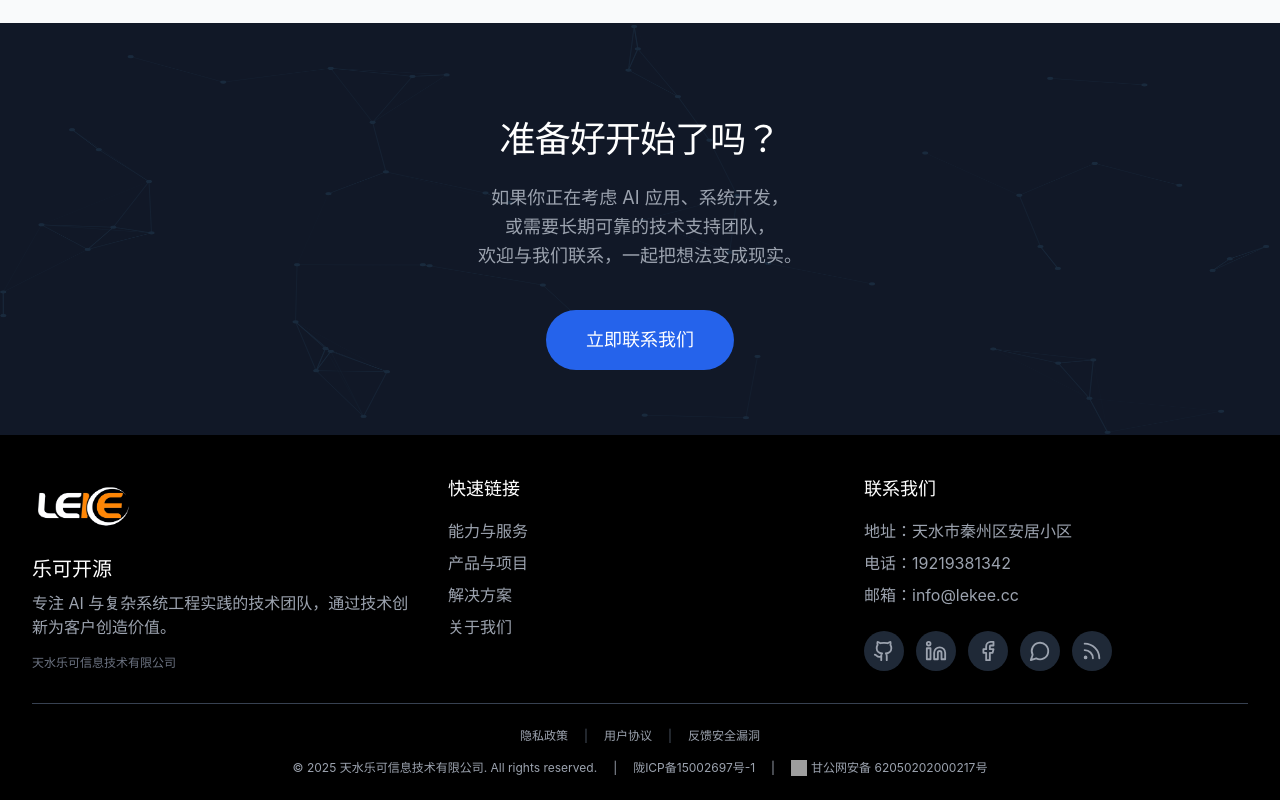
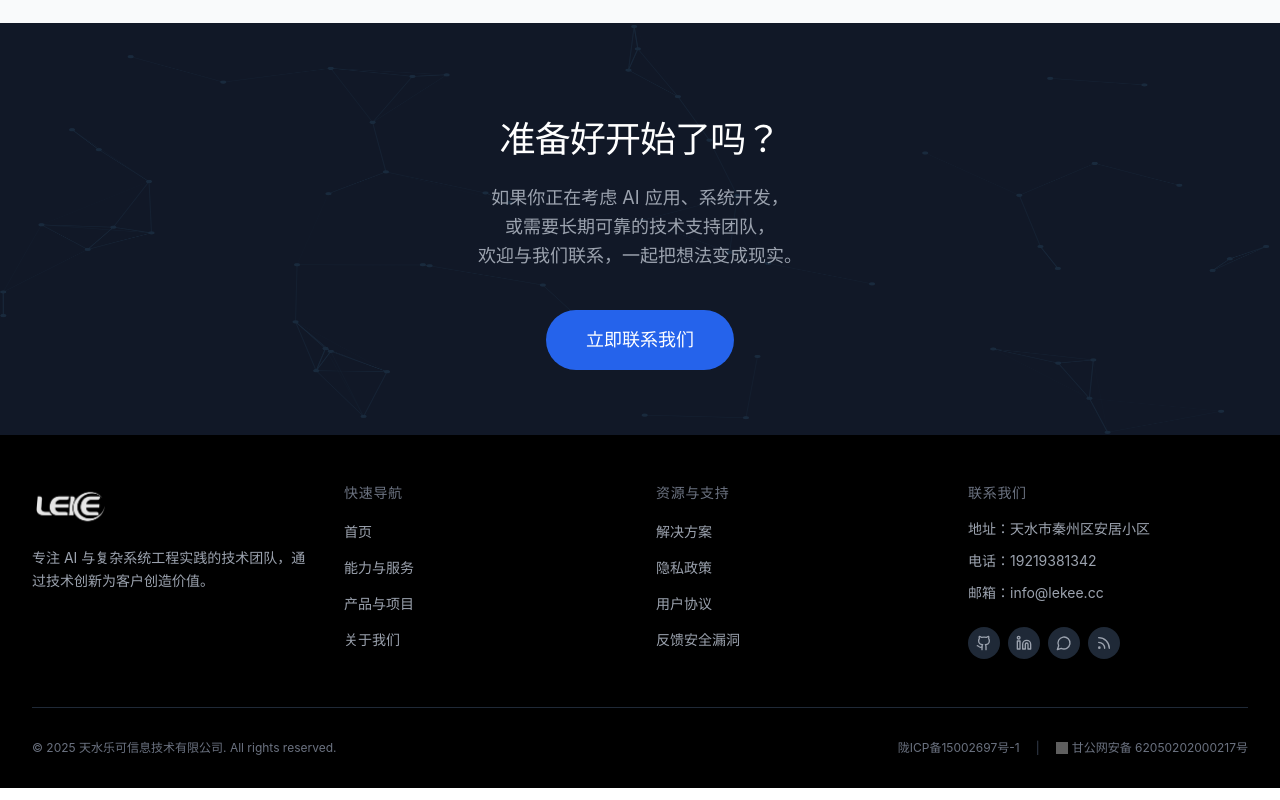
Before and after one commit to lekeopen/lekee-official-site, a React (Vite) app: page / in a window 1280 px wide. Shown: the part 2479-3279 px from the top of the page. Built offline with nearby package versions, Linux system fonts and the light colour scheme; grey boxes are pictures that could not be loaded.

Commit message:
refactor: redesign footer layout to 4-column grid

```diff
--- a/src/components/layout/Footer.tsx
+++ b/src/components/layout/Footer.tsx
@@ -1,138 +1,115 @@
 import React from 'react';
 import { Link } from 'react-router-dom';
-import { Facebook, Github, Linkedin, Rss, MessageCircle } from 'lucide-react';
+import { Github, Linkedin, Rss, MessageCircle } from 'lucide-react';
 
 const Footer: React.FC = () => {
   return (
-    <footer className="bg-black text-white pt-10 pb-6 border-t border-gray-900">
+    <footer className="bg-black text-white pt-12 pb-8 border-t border-gray-900">
       <div className="container mx-auto px-4 sm:px-6 lg:px-8">
-        <div className="grid grid-cols-1 md:grid-cols-3 gap-8 mb-8">
-          {/* Company Info */}
-          <div>
-            <div className="mb-4">
-              <img src="/logo_footer.png" alt="乐可开源 Footer Logo" className="h-16 w-auto object-contain" />
-            </div>
-            <h3 className="text-xl font-bold mb-2">乐可开源</h3>
-            <p className="text-gray-400 mb-4">
+
+        {/* Main Grid: 4 Columns */}
+        <div className="grid grid-cols-1 md:grid-cols-4 gap-8 mb-12">
+
+          {/* Col 1: Brand Info */}
+          <div className="space-y-4">
+            <Link to="/" className="block">
+              <img src="/logo_footer.png" alt="乐可开源" className="h-12 w-auto object-contain brightness-0 invert opacity-90 hover:opacity-100 transition-opacity" />
+            </Link>
+            <p className="text-gray-400 text-sm leading-relaxed">
               专注 AI 与复杂系统工程实践的技术团队，通过技术创新为客户创造价值。
-            </p>
-            <p className="text-xs text-gray-500">
-              天水乐可信息技术有限公司
             </p>
           </div>
 
-          {/* Quick Links */}
+          {/* Col 2: Navigation */}
           <div>
-            <h3 className="text-lg font-semibold mb-4">快速链接</h3>
-            <ul className="space-y-2">
-              <li>
-                <Link to="/services" className="text-gray-400 hover:text-white transition-colors">
-                  能力与服务
-                </Link>
-              </li>
-              <li>
-                <Link to="/products" className="text-gray-400 hover:text-white transition-colors">
-                  产品与项目
-                </Link>
-              </li>
-              <li>
-                <Link to="/solutions" className="text-gray-400 hover:text-white transition-colors">
-                  解决方案
-                </Link>
-              </li>
-              <li>
-                <Link to="/about" className="text-gray-400 hover:text-white transition-colors">
-                  关于我们
-                </Link>
-              </li>
+            <h3 className="text-sm font-bold uppercase tracking-wider text-gray-500 mb-4">快速导航</h3>
+            <ul className="space-y-3">
+              <li><Link to="/" className="text-gray-400 hover:text-white transition-colors text-sm">首页</Link></li>
+              <li><Link to="/services" className="text-gray-400 hover:text-white transition-colors text-sm">能力与服务</Link></li>
+              <li><Link to="/products" className="text-gray-400 hover:text-white transition-colors text-sm">产品与项目</Link></li>
+              <li><Link to="/about" className="text-gray-400 hover:text-white transition-colors text-sm">关于我们</Link></li>
             </ul>
           </div>
 
-          {/* Contact Info */}
+          {/* Col 3: Resources & Legal */}
           <div>
-            <h3 className="text-lg font-semibold mb-4">联系我们</h3>
-            <ul className="space-y-2 text-gray-400">
+            <h3 className="text-sm font-bold uppercase tracking-wider text-gray-500 mb-4">资源与支持</h3>
+            <ul className="space-y-3">
+              <li><Link to="/solutions" className="text-gray-400 hover:text-white transition-colors text-sm">解决方案</Link></li>
+              <li><Link to="/privacy" className="text-gray-400 hover:text-white transition-colors text-sm">隐私政策</Link></li>
+              <li><Link to="/privacy" className="text-gray-400 hover:text-white transition-colors text-sm">用户协议</Link></li>
+              <li><a href="mailto:info@lekee.cc?subject=Security%20Report" className="text-gray-400 hover:text-white transition-colors text-sm">反馈安全漏洞</a></li>
+            </ul>
+          </div>
+
+          {/* Col 4: Contact & Social */}
+          <div>
+            <h3 className="text-sm font-bold uppercase tracking-wider text-gray-500 mb-4">联系我们</h3>
+            <ul className="space-y-3 text-gray-400 text-sm mb-6">
               <li>地址：天水市秦州区安居小区</li>
               <li>电话：19219381342</li>
               <li>邮箱：info@lekee.cc</li>
             </ul>
 
-            <div className="flex space-x-3 items-center mt-6">
+            {/* Social Icons (Compact) */}
+            <div className="flex space-x-2">
               {/* GitHub */}
               <a href="https://github.com/lekeopen" target="_blank" rel="noopener noreferrer"
-                 className="w-10 h-10 rounded-full bg-gray-800 flex items-center justify-center text-gray-400 hover:text-white hover:bg-gray-700 hover:-translate-y-1 transition-all duration-300 shadow-sm hover:shadow-md"
+                 className="w-8 h-8 rounded-full bg-gray-800 flex items-center justify-center text-gray-400 hover:text-white hover:bg-gray-700 transition-all duration-200"
                  aria-label="GitHub">
-                <Github size={22} />
+                <Github size={16} />
               </a>
 
               {/* LinkedIn */}
               <a href="https://www.linkedin.com/company/%E5%A4%A9%E6%B0%B4%E4%B9%90%E5%8F%AF%E4%BF%A1%E6%81%AF%E6%8A%80%E6%9C%AF%E6%9C%89%E9%99%90%E5%85%AC%E5%8F%B8/" target="_blank" rel="noopener noreferrer"
-                 className="w-10 h-10 rounded-full bg-gray-800 flex items-center justify-center text-gray-400 hover:text-white hover:bg-[#0077b5] hover:-translate-y-1 transition-all duration-300 shadow-sm hover:shadow-md"
+                 className="w-8 h-8 rounded-full bg-gray-800 flex items-center justify-center text-gray-400 hover:text-white hover:bg-[#0077b5] transition-all duration-200"
                  aria-label="LinkedIn">
-                <Linkedin size={22} />
-              </a>
-
-              {/* Facebook */}
-              <a href="https://www.facebook.com/lekeopen/" target="_blank" rel="noopener noreferrer"
-                 className="w-10 h-10 rounded-full bg-gray-800 flex items-center justify-center text-gray-400 hover:text-white hover:bg-[#1877f2] hover:-translate-y-1 transition-all duration-300 shadow-sm hover:shadow-md"
-                 aria-label="Facebook">
-                <Facebook size={22} />
+                <Linkedin size={16} />
               </a>
 
               {/* WeChat */}
               <div className="relative group">
-                <button className="w-10 h-10 rounded-full bg-gray-800 flex items-center justify-center text-gray-400 hover:text-white hover:bg-[#07c160] hover:-translate-y-1 transition-all duration-300 shadow-sm hover:shadow-md focus:outline-none"
+                <button className="w-8 h-8 rounded-full bg-gray-800 flex items-center justify-center text-gray-400 hover:text-white hover:bg-[#07c160] transition-all duration-200 focus:outline-none"
                         aria-label="WeChat">
-                  <MessageCircle size={22} />
+                  <MessageCircle size={16} />
                 </button>
-
-                {/* QR Code Popup */}
-                <div className="absolute bottom-full left-1/2 transform -translate-x-1/2 mb-3 hidden group-hover:block z-50 w-36">
+                <div className="absolute bottom-full right-0 mb-2 hidden group-hover:block z-50 w-32">
                   <div className="bg-white p-2 rounded-lg shadow-xl relative">
-                    <img src="/images/qrcode.jpg" alt="关注乐可开源公众号" className="w-32 h-32 object-contain mx-auto" />
-                    <p className="text-center text-[10px] text-gray-800 mt-1 whitespace-nowrap font-medium">扫描关注乐可开源公众号</p>
-                    <div className="w-3 h-3 bg-white transform rotate-45 absolute -bottom-1.5 left-1/2 -translate-x-1/2"></div>
+                    <img src="/images/qrcode.jpg" alt="公众号" className="w-full h-auto object-contain" />
+                    <p className="text-center text-[10px] text-gray-800 mt-1">关注公众号</p>
+                    <div className="w-2 h-2 bg-white transform rotate-45 absolute -bottom-1 right-3"></div>
                   </div>
                 </div>
               </div>
 
               {/* RSS */}
               <a href="/rss.xml" target="_blank" rel="noopener noreferrer"
-                 className="w-10 h-10 rounded-full bg-gray-800 flex items-center justify-center text-gray-400 hover:text-white hover:bg-[#ee802f] hover:-translate-y-1 transition-all duration-300 shadow-sm hover:shadow-md"
-                 aria-label="RSS Feed">
-                <Rss size={22} />
+                 className="w-8 h-8 rounded-full bg-gray-800 flex items-center justify-center text-gray-400 hover:text-white hover:bg-[#ee802f] transition-all duration-200"
+                 aria-label="RSS">
+                <Rss size={16} />
               </a>
             </div>
           </div>
+
         </div>
 
-        <div className="border-t border-gray-700 pt-6 text-gray-400 text-sm flex flex-col items-center">
-
-          {/* Legal Links */}
-          <div className="flex space-x-4 mb-4 text-xs">
-            <Link to="/privacy" className="hover:text-white transition-colors">隐私政策</Link>
-            <span className="text-gray-600">|</span>
-            <Link to="/privacy" className="hover:text-white transition-colors">用户协议</Link>
-            <span className="text-gray-600">|</span>
-            <a href="mailto:info@lekee.cc?subject=Security%20Vulnerability%20Report" className="hover:text-white transition-colors">反馈安全漏洞</a>
+        {/* Bottom Bar: Copyright Only */}
+        <div className="border-t border-gray-800 pt-8 flex flex-col md:flex-row justify-between items-center text-xs text-gray-500 space-y-4 md:space-y-0">
+          <div>
+            &copy; {new Date().getFullYear()} 天水乐可信息技术有限公司. All rights reserved.
           </div>
-
-          {/* Copyright & ICP */}
-          <div className="flex flex-col md:flex-row items-center justify-center space-y-2 md:space-y-0 md:space-x-4 flex-wrap text-xs">
-            <span>&copy; {new Date().getFullYear()} 天水乐可信息技术有限公司. All rights reserved.</span>
-            <span className="hidden md:inline">|</span>
-            <a href="https://beian.miit.gov.cn/" target="_blank" rel="noopener noreferrer" className="hover:text-white transition-colors">
+          <div className="flex items-center space-x-4">
+            <a href="https://beian.miit.gov.cn/" target="_blank" rel="noopener noreferrer" className="hover:text-gray-300 transition-colors">
               陇ICP备15002697号-1
             </a>
-            <span className="hidden md:inline">|</span>
-            <a href="http://www.beian.gov.cn/portal/registerSystemInfo?recordcode=62050202000217" target="_blank" rel="noopener noreferrer" className="hover:text-white transition-colors flex items-center">
-              <img src="https://beian.mps.gov.cn/img/logo01.dd7ff50e.png" alt="备案图标" className="w-4 h-4 mr-1" />
+            <span className="text-gray-700">|</span>
+            <a href="http://www.beian.gov.cn/portal/registerSystemInfo?recordcode=62050202000217" target="_blank" rel="noopener noreferrer" className="hover:text-gray-300 transition-colors flex items-center">
+              <img src="https://beian.mps.gov.cn/img/logo01.dd7ff50e.png" alt="" className="w-3 h-3 mr-1 opacity-60" />
               甘公网安备 62050202000217号
             </a>
           </div>
+        </div>
 
-
-        </div>
       </div>
     </footer>
   );
```
